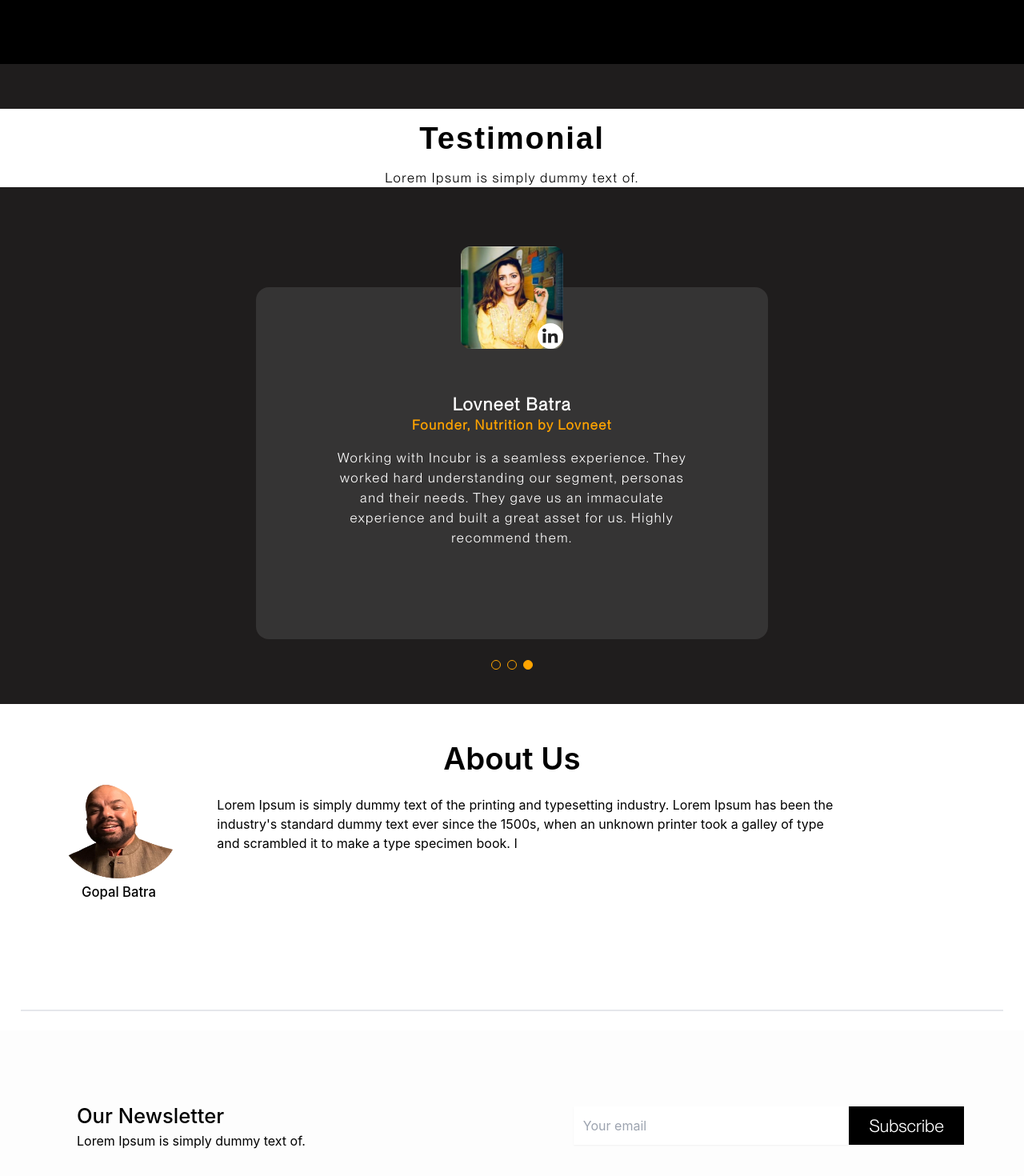
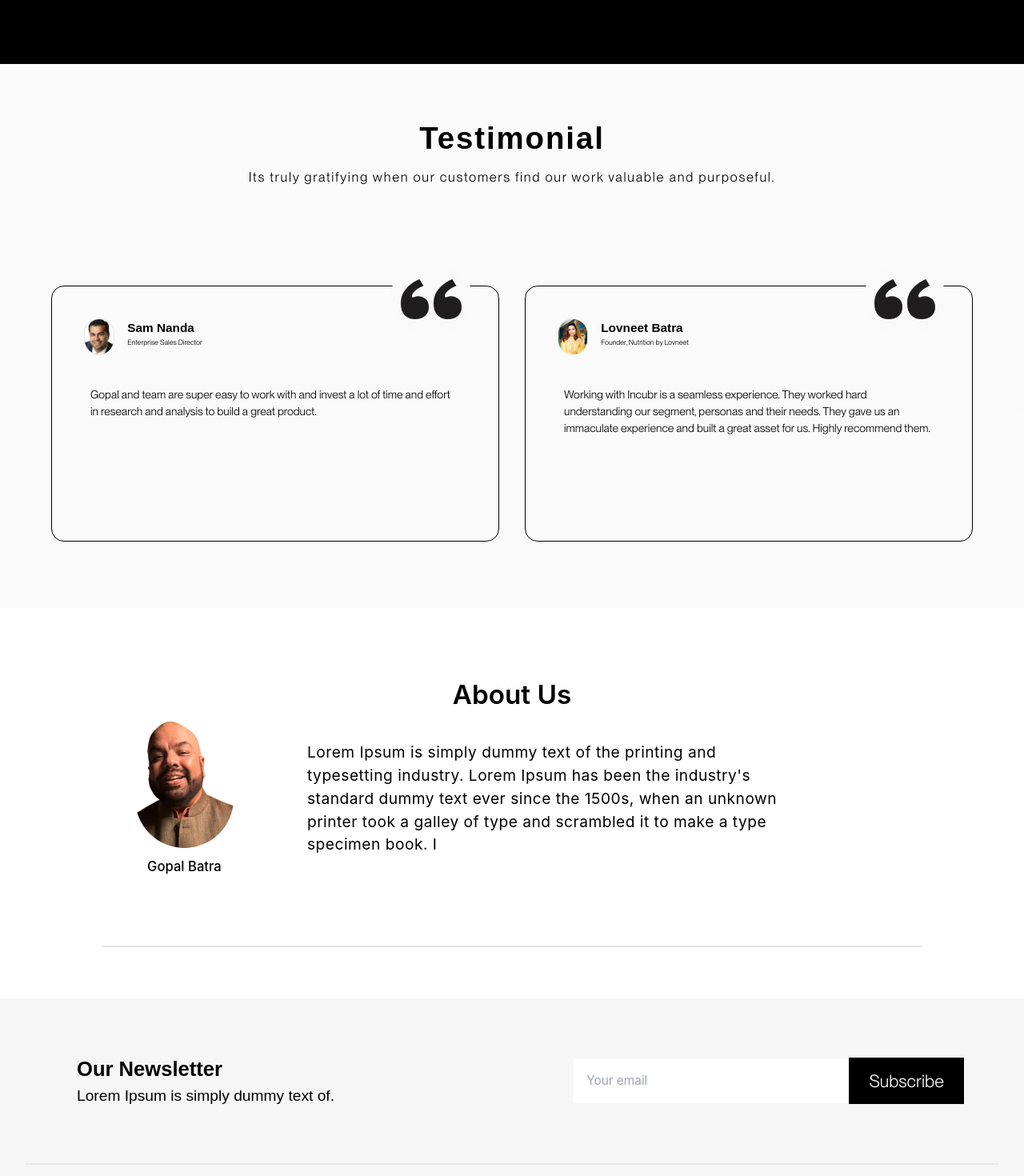
Before and after one commit to incubr/incubr-1, a Next.js app: page / in a window 1280 px wide. Shown: the part 1520-2990 px from the top of the page at 80% size. Built offline with nearby package versions, Linux system fonts and the light colour scheme.

Commit message:
changes in layout

```diff
--- a/src/components/footer/index.jsx
+++ b/src/components/footer/index.jsx
@@ -15,28 +15,28 @@ import {navigation_link} from "@/data/link";
 export default function Footer({isDark=false}) {
   return (
     <div
-      className={`w-full ${isDark? "bg-[#1F1D1D]":"bg-[#FDFDFD]"
-        } flex flex-col pt-[5vw] items-center`}
+      className={`w-full ${isDark? "bg-[#1F1D1D]":"bg-[#D9D9D926] bg-opacity-75"
+        } flex flex-col items-center`}
     >
-      <div className="flex w-full mb-6 lg:-mt-12 h-[26vh] justify-center">
+      <div className="flex w-full h-[26vh] justify-center bg-[#D9D9D926] bg-opacity-75">
         <div className="flex w-[95%] sm:flex-row flex-col border-b-2 justify-around">
-          <div className="flex flex-col justify-center px-16 w-full">
-            <span className="flex font-medium text-[4.2vw] sm:text-[3.2vw] md:text-[3vw] lg:text-[2vw] my-5 sm:my-0">Our Newsletter</span>
-            <span className="flex">Lorem Ipsum is simply dummy text of.</span>
+          <div className="flex flex-col font-[Arial] justify-center px-16 w-full">
+            <span className="flex font-bold text-[4.2vw] sm:text-[3.2vw] md:text-[3vw] lg:text-[2vw] my-5 sm:my-0">Our Newsletter</span>
+            <span className="flex lg:text-[1.5vw]">Lorem Ipsum is simply dummy text of.</span>
           </div>
           <div className="flex w-full justify-center items-center">
-            <input type="email" placeholder="Your email" className="flex shadow-sm px-3 h-12  sm:w-[60%] w-[48%]" />
-            <span className="bg-black text-white h-12 items-center flex w-[20%] sm:w-[25%] justify-center text-[4vw] sm:text-[1.7vw] font-[PPNeueMontreal] font-normal">Subscribe</span>
+            <input type="email" placeholder="Your email" className="border border-white outline-none flex p-[1.2vw] sm:w-[60%] w-[48%] lg:text-[1.2vw]" />
+            <span className="bg-black text-white p-[1vw] items-center flex w-[20%] sm:w-[25%] justify-center text-[4vw] sm:text-[2vw] lg:text-[1.7vw] font-[PPNeueMontreal] font-normal">Subscribe</span>
           </div>
         </div>
       </div>
       <div
-        className={`w-full ${isDark? "bg-[#1F1D1D]":"bg-[#FDFDFD]"
-          } flex justify-center `}
+        className={`w-full ${isDark? "bg-[#1F1D1D]":"bg-[#D9D9D926] bg-opacity-75"
+          } flex justify-center pb-[2vw] `}
       >
         <footer
           className={` px-[6vw] py-[5vw] ${isDark? "border-white":"border-black"
-            } border space-y-6 sm:space-y-[10vw] rounded-2xl lg:space-y-[2vw] w-[90%] lg:w-[95%] flex flex-col lg:flex-row items-center justify-center`}
+            } space-y-6 sm:space-y-[10vw] rounded-2xl lg:space-y-[2vw] w-[90%] lg:w-[95%] flex flex-col lg:flex-row items-center justify-center`}
         >
           <div className="flex flex-col lg:flex-row space-y-[5vw] lg:space-y-0">
             <div className="flex flex-col space-y-6 flex-1  sm:space-y-[10vw] lg:space-y-[3vw] justify-start items-start">
@@ -188,14 +188,14 @@ export default function Footer({isDark=false}) {
         </footer>
       </div>
 
-      <div
+      {/* <div
         className={`${isDark
           ? "text-[#e9e9e9] bg-[#1F1D1D]"
           :"text-[#444444] bg-[#fff] "
           } tracking-wider py-4 font-[PPNeueMontreal] w-full flex justify-center text-xl mt-[2vw] lg:text-[1.5vw]`}
       >
         <span>&copy;INCUBR {moment().year()}</span>
-      </div>
+      </div> */}
     </div>
   );
 }
--- a/src/components/home/about.jsx
+++ b/src/components/home/about.jsx
@@ -9,21 +9,24 @@ import Image from "next/image";
 
 export default function About() {
   return (
-    <div className="flex h-[70vh] lg:h-[35vh] xl:h-[45vh] my-0 md:my-6 md:h-[28vh] justify-center">
-      <div className="flex flex-col border-b-2 w-[96%]">
-        <span className="flex lg:text-[3vw] md:text-[2.8vw] xl:text-[3vw] 2xl:text-[2vw] text-[8vw] sm:text-[5vw] font-semibold h-[25%] items-center w-full justify-center">About Us</span>
-        <div className="flex w-full md:flex-row flex-col">
+    <div className="flex h-[70vh] lg:h-[35vh] xl:h-[45vh] my-0 md:my-[5vw] md:h-[28vh] justify-center">
+      <div className="flex flex-col border-b-2 w-[90%] lg:w-[80%]">
+        <span className="flex lg:text-[3vw] md:text-[2.8vw] xl:text-[2.6vw] text-[8vw] sm:text-[5vw] font-semibold h-[25%] items-center w-full justify-center">About Us</span>
+        <div className="flex w-full md:flex-row flex-col space-x-[4vw]">
           <div className="flex md:w-[20%] mt-0 lg:mt-[-2vh] justify-start w-full items-center flex-col">
             <span className="flex justify-center h-[70%] w-[60%]">
               <Image src={aboutpic}
                 alt="aboutPic"
-                width={200}
+                className="border border-black rounded-full"
+                width={400}
+                height={500}
+                objectFit="cover"
               />
             </span>
             <p className="flex w-full justify-center h-[20%] items-center font-medium md:text-[1.3vw] text-[4vw]">Gopal Batra</p>
           </div>
           <div className="flex flex-1 flex-col">
-            <p className="flex w-full lg:w-[80%] px-3 text-center pb-5 sm:text-left sm:px-0 mt-[-1vh] sm:mt-0  sm:my-10">
+            <p className="flex w-full lg:w-[80%] text-[4vw] lg:text-[1.5vw] pt-[1vw] tracking-wide px-3 text-center pb-5 sm:text-left sm:px-0 sm:mt-0  sm:my-10">
               Lorem Ipsum is simply dummy text of the printing and typesetting industry. Lorem Ipsum has been the industry's standard dummy text ever since the 1500s, when an unknown printer took a galley of type and scrambled it to make a type specimen book. I
             </p>
           </div>
--- a/src/components/home/testimonies.jsx
+++ b/src/components/home/testimonies.jsx
@@ -1,38 +1,38 @@
 import React from "react";
 import Description from "../common/Description";
-import {Swiper, SwiperSlide, useSwiper} from "swiper/react";
+import { Swiper, SwiperSlide, useSwiper } from "swiper/react";
 import "swiper/css";
 import "swiper/css/pagination";
-import {Autoplay} from "swiper";
-import {brands} from "../../../data/brands";
-import Image from "next/image";
-import {slides} from "@/data/testimonials";
-import Link from "next/link";
-import {motion, useInView} from "framer-motion";
+import { Autoplay } from "swiper";
+// import {brands} from "../../../data/brands";
+// import Image from "next/image";
+import { slides } from "@/data/testimonials";
+// import Link from "next/link";
+import { motion } from "framer-motion";
 
-const Pagination=({activeIndex}) => {
-  const swiper=useSwiper();
-  return (
-    <span className=" flex button text-[1.3vw] justify-center space-x-2 mt-[2vw]">
-      {slides.map((e, index) => (
-        <span
-          key={"sadashjgjhd"+e.id}
-          // onClick={() => swiper.slideTo(index)}
-          className={`w-3 h-3 ${activeIndex%slides.length===index
-            ? "bg-[#FFA400]"
-            :"bg-transparent"
-            } border border-[#FFA400] rounded-full cursor-pointer`}
-        />
-      ))}
-    </span>
-  );
-};
+// const Pagination=({activeIndex}) => {
+//   const swiper=useSwiper();
+//   return (
+//     <span className=" flex button text-[1.3vw] justify-center space-x-2 mt-[2vw]">
+//       {slides.map((e, index) => (
+//         <span
+//           key={"sadashjgjhd"+e.id}
+//           // onClick={() => swiper.slideTo(index)}
+//           className={`w-3 h-3 ${activeIndex%slides.length===index
+//             ? "bg-[#FFA400]"
+//             :"bg-transparent"
+//             } border border-[#FFA400] rounded-full cursor-pointer`}
+//         />
+//       ))}
+//     </span>
+//   );
+// };
 
-const Title=() => {
+const Title = () => {
   return (
     <div
       id="testimonies"
-      className="flex flex-col w-full px-6 mt-[1vw] text-black bg-white"
+      className="flex flex-col w-full px-6 mt-[1vw] text-black "
     >
       <div className="flex flex-1"></div>
       <div className="flex flex-1 justify-center items-center flex-col">
@@ -40,11 +40,7 @@ const Title=() => {
           <h1 className="font-[Arial]">Testimonial</h1>
         </div>
         <div className="hidden lg:flex font-[PPNeueMontreal] flex-1 justify-center items-center">
-          <Description
-            text={
-              "Lorem Ipsum is simply dummy text of."
-            }
-          />
+          <Description text={"Its truly gratifying when our customers find our work valuable and purposeful."} />
         </div>
         <div className="lg:hidden flex flex-1 justify-center items-center">
           <span className="text-center sm:text-[3vw]">
@@ -57,39 +53,39 @@ const Title=() => {
   );
 };
 
-const ProfilePic=({link}) => {
-  return (
-    <div className="flex w-[45vw] h-[45vw] sm:w-[25vw] sm:h-[25vw] z-20 lg:w-[12vw] lg:h-[12vw] lg:p-[1vw]">
-      <div
-        id="test_profile_pic"
-        className="w-full h-full bg-cover rounded-xl flex items-end justify-end "
-      >
-        <div className="flex bg-white w-[8vw] cursor-pointer h-[8vw] sm:w-[5vw] sm:h-[5vw] lg:w-[2.5vw] lg:h-[2.5vw] justify-center items-center rounded-full">
-          <Link href={link||""}>
-            <svg
-              viewBox="0 0 32 30"
-              fill="none"
-              className=" w-[5vw] h-[5vw] sm:w-[3vw] sm:h-[3vw] lg:w-[1.5vw] lg:h-[1.5vw]"
-              xmlns="http://www.w3.org/2000/svg"
-            >
-              <path
-                fillRule="evenodd"
-                clipRule="evenodd"
-                d="M11.8864 10.4535H17.8288V13.2285C18.6848 11.6325 20.88 10.1985 24.1776 10.1985C30.4992 10.1985 32 13.3755 32 19.2045V30H25.6V20.532C25.6 17.2125 24.744 15.3405 22.5648 15.3405C19.5424 15.3405 18.2864 17.358 18.2864 20.5305V30H11.8864V10.4535ZM0.912 29.745H7.312V10.1985H0.912V29.745ZM8.2288 3.825C8.22904 4.32791 8.12265 4.82585 7.91582 5.28988C7.70899 5.75391 7.40584 6.17477 7.024 6.528C6.25024 7.24894 5.2029 7.65248 4.112 7.65C3.02302 7.64931 1.9781 7.2468 1.2032 6.5295C0.822738 6.17507 0.520617 5.75374 0.31415 5.28965C0.107682 4.82556 0.000926611 4.32784 0 3.825C0 2.8095 0.432 1.8375 1.2048 1.1205C1.97902 0.402238 3.02438 -0.000448816 4.1136 3.75397e-07C5.2048 3.75397e-07 6.2512 0.4035 7.024 1.1205C7.7952 1.8375 8.2288 2.8095 8.2288 3.825Z"
-                fill="#222222"
-              />
-            </svg>
-          </Link>
-        </div>
-      </div>
-    </div>
-  );
-};
+// const ProfilePic=({link}) => {
+//   return (
+//     <div className="flex w-[45vw] h-[45vw] sm:w-[25vw] sm:h-[25vw] z-20 lg:w-[12vw] lg:h-[12vw] lg:p-[1vw]">
+//       <div
+//         id="test_profile_pic"
+//         className="w-full h-full bg-cover rounded-xl flex items-end justify-end "
+//       >
+//         <div className="flex bg-white w-[8vw] cursor-pointer h-[8vw] sm:w-[5vw] sm:h-[5vw] lg:w-[2.5vw] lg:h-[2.5vw] justify-center items-center rounded-full">
+//           <Link href={link||""}>
+//             <svg
+//               viewBox="0 0 32 30"
+//               fill="none"
+//               className=" w-[5vw] h-[5vw] sm:w-[3vw] sm:h-[3vw] lg:w-[1.5vw] lg:h-[1.5vw]"
+//               xmlns="http://www.w3.org/2000/svg"
+//             >
+//               <path
+//                 fillRule="evenodd"
+//                 clipRule="evenodd"
+//                 d="M11.8864 10.4535H17.8288V13.2285C18.6848 11.6325 20.88 10.1985 24.1776 10.1985C30.4992 10.1985 32 13.3755 32 19.2045V30H25.6V20.532C25.6 17.2125 24.744 15.3405 22.5648 15.3405C19.5424 15.3405 18.2864 17.358 18.2864 20.5305V30H11.8864V10.4535ZM0.912 29.745H7.312V10.1985H0.912V29.745ZM8.2288 3.825C8.22904 4.32791 8.12265 4.82585 7.91582 5.28988C7.70899 5.75391 7.40584 6.17477 7.024 6.528C6.25024 7.24894 5.2029 7.65248 4.112 7.65C3.02302 7.64931 1.9781 7.2468 1.2032 6.5295C0.822738 6.17507 0.520617 5.75374 0.31415 5.28965C0.107682 4.82556 0.000926611 4.32784 0 3.825C0 2.8095 0.432 1.8375 1.2048 1.1205C1.97902 0.402238 3.02438 -0.000448816 4.1136 3.75397e-07C5.2048 3.75397e-07 6.2512 0.4035 7.024 1.1205C7.7952 1.8375 8.2288 2.8095 8.2288 3.825Z"
+//                 fill="#222222"
+//               />
+//             </svg>
+//           </Link>
+//         </div>
+//       </div>
+//     </div>
+//   );
+// };
 
 export default function Testimonies() {
-  const [activeIndex, setActiveIndex]=React.useState(0);
-  const [autoplay, setAutoplay]=React.useState(false);
-  const [link, setLink]=React.useState("");
+  const [activeIndex, setActiveIndex] = React.useState(0);
+  const [autoplay, setAutoplay] = React.useState(false);
+  const [link, setLink] = React.useState("");
   // const ref = React.useRef(null);
   // const isInView = useInView(ref);
 
@@ -107,51 +103,43 @@ export default function Testimonies() {
     <>
       <div
         id="PageWrapTestomony"
-        className=" flex dark__section flex-nowrap flex-col font-[PPNeueMontreal]  h-[100vh]  bg-white"
+        className=" flex dark__section flex-nowrap flex-col font-[PPNeueMontreal]  h-[85vh]  bg-[#D9D9D926] bg-opacity-75"
       >
-        <div className="testomony-item relative flex dark__section flex-nowrap flex-col justify-around sm:justify-center space-y-0 sm:space-y-[10vw] lg:space-y-[3vw] lg:justify-around items-center font-[PPNeueMontreal] h-[100vh] bg-[#1F1D1D]">
+        <div className="testomony-item relative flex dark__section flex-nowrap flex-col justify-around sm:justify-center space-y-0 sm:space-y-[10vw] lg:space-y-[3vw] lg:justify-around items-center font-[PPNeueMontreal] h-[80vh] ">
           <Title />
           <motion.div
             // ref={ref}
-            className="flex flex-col w-full justify-around relative sm:justify-center flex-nowrap"
+            className="flex flex-col w-full justify-around relative flex-nowrap"
           >
-            <div className="flex w-full justify-center items-center absolute top-[-15vw] sm:top-[-7vw] lg:top-[-5vw]">
-              <ProfilePic link={link} />
-            </div>
-            <Swiper
+            {/* <Swiper
               modules={[Autoplay]}
               autoplay={{
                 delay: 5000,
                 disableOnInteraction: false,
               }}
               loop
-              className="px-10 flex w-[90%] flex-col overflow-auto justify-between items-center sm:px-20 sm:w-[80%] lg:w-1/2 "
-              onSlideChange={(e) => {
-                setActiveIndex(e.activeIndex);
-                document.getElementById(
-                  "test_profile_pic"
-                ).style.backgroundImage=`url(${slides[e.activeIndex%slides.length].backgroundImage
-                })`;
-                setLink(slides[e.activeIndex%slides.length].link);
-              }}
+              slidePerView={2}
+              spaceBetween={30}
+              className="px-10  w-[90%] overflow-auto sm:px-20 sm:w-[80%] "
+
             >
-              {slides.map((_, index) => (
+              {slides.map((slide, index) => (
                 <SwiperSlide
                   key={"sadasd"+index}
                   style={{
                     height: "55vh",
                   }}
-                  className="w-full flex flex-col justify-center items-center bg-opacity-10 border-white border-opacity-80 rounded-2xl bg-white"
+                  className="w-[30%] flex flex-col justify-center items-center bg-opacity-10 border-white border-opacity-80 rounded-2xl "
                 >
                   <div className=" text-white tracking-widest flex flex-col mt-5 items-center">
                     <h1 className=" font-bold text-[7vw] sm:text-[5vw] lg:leading-[2vw] lg:text-[1.7vw]">
-                      {slides[activeIndex%slides.length].name}
+                      {slide.name}
                     </h1>
                     <span className="lg:leading-[2vw] text-[#FFA400] font-semibold text-center text-[4vw] sm:text-[2.8vw] lg:text-[1.3vw]">
-                      {slides[activeIndex%slides.length].description}
+                      {slide.description}
                     </span>
                     <span className="mt-4 hidden lg:flex flex-col w-[70%] text-center lg:text-[1.3vw] items-center">
-                      {slides[activeIndex%slides.length].text
+                      {slide.text
                         .split("\n")
                         .map((text) => (
                           <span key={text} className="text-white">
@@ -160,7 +148,7 @@ export default function Testimonies() {
                         ))}
                     </span>
                     <span className="mt-4 flex lg:hidden w-[90%] flex-col text-center text-[3.5vw] sm:text-[2vw] items-center">
-                      {slides[activeIndex%slides.length].text
+                      {slide.text
                         .split("\n")
                         .map((text, index) => (
                           <span key={text+index} className="text-white">
@@ -171,9 +159,54 @@ export default function Testimonies() {
                   </div>
                 </SwiperSlide>
               ))}
-            </Swiper>
-
-            <Pagination activeIndex={activeIndex} />
+            </Swiper> */}
+            <div className="flex w-full justify-center h-full items-center">
+              <div className="flex w-[90%] space-x-[2.5vw]">
+                {slides.slice(1, 3).map((item) => (
+                  <div
+                    key={item.name}
+                    className="flex flex-1 border border-black p-5 h-[40vh] rounded-2xl relative"
+                  >
+                    <span className="absolute -top-[2vw]  right-[2.5vw]">
+                      <svg
+                        width="104"
+                        height="82"
+                        viewBox="0 0 104 82"
+                        fill="none"
+                        xmlns="http://www.w3.org/2000/svg"
+                      >
+                        <rect width="104" height="82" rx="41" fill="#F9F9F9" />
+                        <path
+                          d="M72.8133 66C67.6625 66 63.4053 64.3854 60.0415 61.1562C56.6777 57.8229 54.9959 52.875 54.9959 46.3125C54.9959 40.375 56.3098 35.4271 58.9378 31.4688C61.5657 27.4063 64.6667 24.125 68.2407 21.625C71.9198 19.125 75.2835 17.25 78.332 16L83.3776 24.125C80.6445 25.1667 78.1743 26.4167 75.9668 27.875C73.8645 29.3333 72.1826 30.8958 70.9212 32.5625C69.6598 34.125 69.029 35.5833 69.029 36.9375C69.029 37.6667 69.1342 38.1354 69.3444 38.3437C69.6598 38.5521 70.0802 38.6563 70.6058 38.6563C71.0263 38.6563 71.7095 38.4479 72.6556 38.0313C73.7068 37.5104 75.1259 37.25 76.9129 37.25C79.9613 37.25 82.9046 38.2917 85.7427 40.375C88.5809 42.3542 90 45.8958 90 51C90 55.5833 88.4232 59.2292 85.2697 61.9375C82.1162 64.6458 77.964 66 72.8133 66ZM31.8174 66C26.6667 66 22.4094 64.3854 19.0456 61.1562C15.6819 57.8229 14 52.875 14 46.3125C14 40.375 15.314 35.4271 17.9419 31.4688C20.5698 27.4063 23.6708 24.125 27.2448 21.625C30.9239 19.125 34.2877 17.25 37.3361 16L42.3817 24.125C39.6487 25.1667 37.1784 26.4167 34.971 27.875C32.8686 29.3333 31.1867 30.8958 29.9253 32.5625C28.6639 34.125 28.0332 35.5833 28.0332 36.9375C28.0332 37.6667 28.1383 38.1354 28.3485 38.3437C28.6639 38.5521 29.0844 38.6563 29.61 38.6563C30.0304 38.6563 30.7137 38.4479 31.6598 38.0313C32.7109 37.5104 34.13 37.25 35.917 37.25C38.9654 37.25 41.9087 38.2917 44.7469 40.375C47.5851 42.3542 49.0042 45.8958 49.0042 51C49.0042 55.5833 47.4274 59.2292 44.2739 61.9375C41.1203 64.6458 36.9682 66 31.8174 66Z"
+                          fill="#1F1D1D"
+                        />
+                      </svg>
+                    </span>
+                    <div className="flex w-full p-5 flex-col">
+                      <div className="flex h-[24%]">
+                        <div
+                          style={{
+                            backgroundImage: `url(${item.backgroundImage})`,
+                          }}
+                          className="flex border items-center justify-center bg-cover bg-center h-[80%] w-[8%] rounded-full"
+                        ></div>
+                        <p className="flex flex-col px-4">
+                          <span className="flex font-semibold font-[Arial] text-[1.2vw]">
+                            {item.name}
+                          </span>
+                          <span className="flex text-[.7vw] font-[PPNeueMontreal]">
+                            {item.description}
+                          </span>
+                        </p>
+                      </div>
+                      <p className="flex flex-1 p-2 text-[1.1vw] mt-[1.5vw] font-[PPNeueMontreal]">
+                        {item.text}
+                      </p>
+                    </div>
+                  </div>
+                ))}
+              </div>
+            </div>
           </motion.div>
         </div>
       </div>
```
